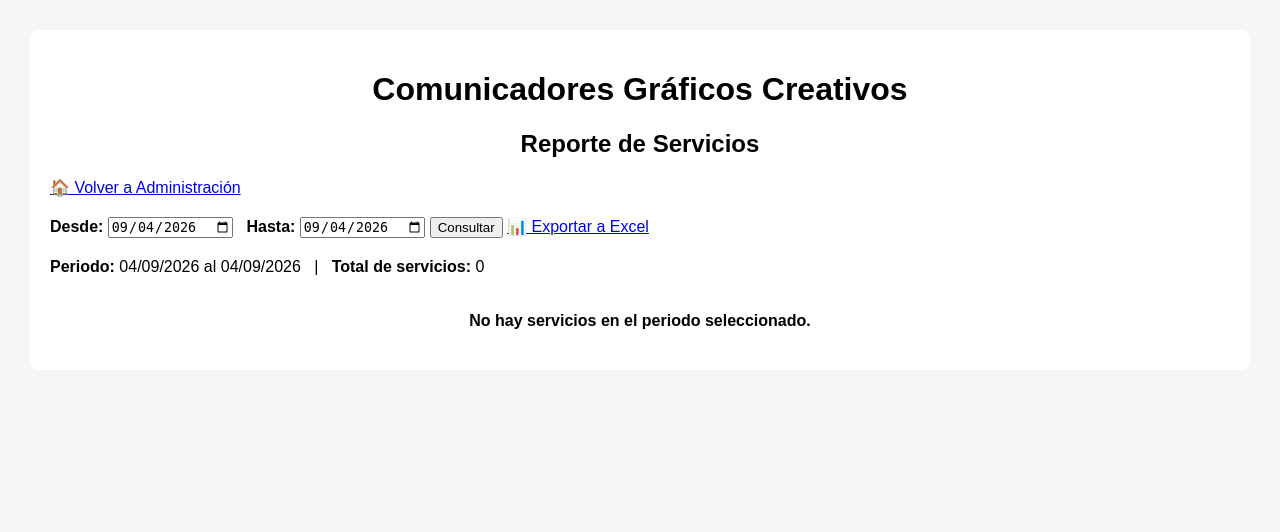
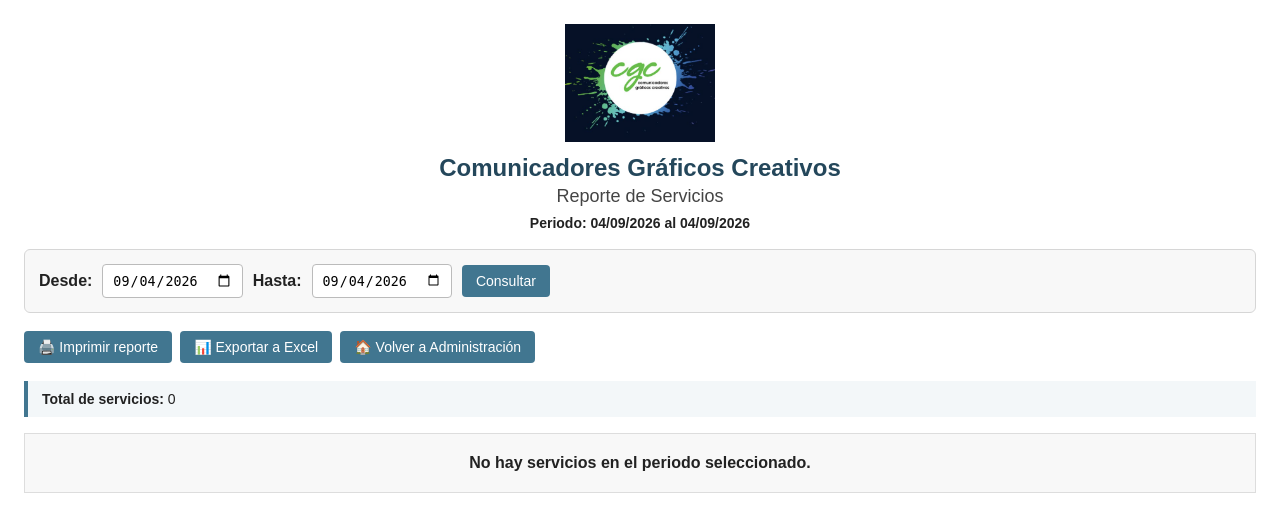
Before and after one commit to jenarod44-ship-it/publicerias_cgc, a Django app: page /reportes/servicios/ in a window 1280 px wide. Shown: the top 532 px of the page. Run offline with Django 5.2, Linux system fonts and the light colour scheme; the visitor is signed in with stand-in values (Sample User, id 1); data that the repository does not hold is empty.

Commit message:
Mejorar presentacion e impresion del reporte de servicios

```diff
--- a/core/templates/core/reporte_servicios.html
+++ b/core/templates/core/reporte_servicios.html
@@ -1,3 +1,5 @@
+{% load static %}
+
 <!DOCTYPE html>
 <html lang="es">
 <head>
@@ -5,42 +7,123 @@
     <title>Reporte de Servicios - Publicerias CGC</title>
 
     <style>
-        body {
-            font-family: Arial, sans-serif;
-            margin: 30px;
-            background: #f5f5f5;
+        * {
+            box-sizing: border-box;
         }
 
-        .contenedor {
-            background: white;
-            padding: 20px;
-            border-radius: 8px;
+        body {
+            font-family: Arial, Helvetica, sans-serif;
+            margin: 24px;
+            color: #222;
+            background: #fff;
         }
 
         .encabezado {
             text-align: center;
-            margin-bottom: 20px;
+            margin-bottom: 18px;
         }
 
-        .filtros {
-            margin: 20px 0;
+        .encabezado img {
+            width: 150px;
+            height: auto;
+            margin-bottom: 8px;
+        }
+
+        .encabezado h1 {
+            margin: 0;
+            font-size: 24px;
+            color: #24475b;
+        }
+
+        .encabezado h2 {
+            margin: 4px 0 0 0;
+            font-size: 18px;
+            font-weight: normal;
+            color: #444;
+        }
+
+        .periodo {
+            margin-top: 8px;
+            font-size: 14px;
+            font-weight: bold;
+        }
+
+        .barra-consulta {
+            display: flex;
+            flex-wrap: wrap;
+            align-items: center;
+            gap: 10px;
+            margin: 18px 0;
+            padding: 14px;
+            border: 1px solid #d6d6d6;
+            border-radius: 6px;
+            background: #f8f8f8;
+        }
+
+        .barra-consulta label {
+            font-weight: bold;
+        }
+
+        .barra-consulta input {
+            padding: 7px 9px;
+            border: 1px solid #bbb;
+            border-radius: 4px;
+        }
+
+        .acciones {
+            display: flex;
+            flex-wrap: wrap;
+            gap: 8px;
+            margin-bottom: 18px;
+        }
+
+        .boton {
+            display: inline-block;
+            padding: 8px 14px;
+            border: none;
+            border-radius: 4px;
+            background: #417690;
+            color: white;
+            text-decoration: none;
+            cursor: pointer;
+            font-size: 14px;
+        }
+
+        .boton:hover {
+            background: #31596d;
+        }
+
+        .resumen {
+            margin: 10px 0 16px 0;
+            padding: 10px 14px;
+            border-left: 4px solid #417690;
+            background: #f3f7f9;
+            font-size: 14px;
         }
 
         table {
             width: 100%;
             border-collapse: collapse;
-            font-size: 13px;
+            table-layout: auto;
         }
 
         th,
         td {
-            border: 1px solid #ddd;
-            padding: 7px;
+            border: 1px solid #bdbdbd;
+            padding: 6px 5px;
             vertical-align: top;
+            font-size: 12px;
         }
 
         th {
-            background: #eeeeee;
+            background: #417690;
+            color: white;
+            text-align: center;
+            font-weight: bold;
+        }
+
+        tbody tr:nth-child(even) {
+            background: #f7f7f7;
         }
 
         .centro {
@@ -51,29 +134,104 @@
             padding: 20px;
             text-align: center;
             font-weight: bold;
+            border: 1px solid #ddd;
+            background: #f8f8f8;
+        }
+
+        @page {
+            size: letter landscape;
+            margin: 8mm;
+        }
+
+        @media print {
+            .no-imprimir {
+                display: none !important;
+            }
+
+            body {
+                margin: 0;
+            }
+
+            .encabezado {
+                margin-bottom: 10px;
+            }
+
+            .encabezado img {
+                width: 105px;
+            }
+
+            .encabezado h1 {
+                font-size: 18px;
+            }
+
+            .encabezado h2 {
+                font-size: 14px;
+            }
+
+            .periodo {
+                font-size: 10px;
+            }
+
+            .resumen {
+                margin: 6px 0 10px 0;
+                padding: 6px 8px;
+                font-size: 10px;
+            }
+
+            table {
+                width: 100%;
+                table-layout: auto;
+            }
+
+            th,
+            td {
+                padding: 3px 3px;
+                font-size: 8px;
+            }
+
+            thead {
+                display: table-header-group;
+            }
+
+            tr {
+                break-inside: avoid;
+                page-break-inside: avoid;
+            }
         }
     </style>
 </head>
 
 <body>
 
-<div class="contenedor">
+    <div class="encabezado">
 
-    <div class="encabezado">
-        <h1>Comunicadores Gráficos Creativos</h1>
-        <h2>Reporte de Servicios</h2>
+        <img
+            src="{% static 'core/img/logo_cgc.png' %}"
+            alt="Comunicadores Gráficos Creativos"
+        >
+
+        <h1>
+            Comunicadores Gráficos Creativos
+        </h1>
+
+        <h2>
+            Reporte de Servicios
+        </h2>
+
+        <div class="periodo">
+            Periodo:
+            {{ fecha_desde|date:"d/m/Y" }}
+            al
+            {{ fecha_hasta|date:"d/m/Y" }}
+        </div>
+
     </div>
 
-    <p>
-        <a href="{% url 'admin:index' %}">
-            🏠 Volver a Administración
-        </a>
-    </p>
 
-    <form method="get" class="filtros">
+    <form method="get" class="barra-consulta no-imprimir">
 
         <label for="desde">
-            <strong>Desde:</strong>
+            Desde:
         </label>
 
         <input
@@ -83,10 +241,8 @@
             value="{{ fecha_desde|date:'Y-m-d' }}"
         >
 
-        &nbsp;
-
         <label for="hasta">
-            <strong>Hasta:</strong>
+            Hasta:
         </label>
 
         <input
@@ -96,33 +252,52 @@
             value="{{ fecha_hasta|date:'Y-m-d' }}"
         >
 
-        <button type="submit">
+        <button
+            type="submit"
+            class="boton"
+        >
             Consultar
+        </button>
+
+    </form>
+
+
+    <div class="acciones no-imprimir">
+
+        <button
+            class="boton"
+            onclick="window.print()"
+        >
+            🖨️ Imprimir reporte
         </button>
 
         <a
             href="{% url 'core:exportar_reporte_servicios_excel' %}?desde={{ fecha_desde|date:'Y-m-d' }}&hasta={{ fecha_hasta|date:'Y-m-d' }}"
+            class="boton"
         >
             📊 Exportar a Excel
         </a>
 
-    </form>
+        <a
+            href="{% url 'admin:index' %}"
+            class="boton"
+        >
+            🏠 Volver a Administración
+        </a>
 
-    <p>
-        <strong>Periodo:</strong>
-        {{ fecha_desde|date:"d/m/Y" }}
-        al
-        {{ fecha_hasta|date:"d/m/Y" }}
+    </div>
 
-        &nbsp; | &nbsp;
 
+    <div class="resumen">
         <strong>Total de servicios:</strong>
         {{ total_servicios }}
-    </p>
+    </div>
+
 
     {% if servicios %}
 
         <table>
+
             <thead>
                 <tr>
                     <th>Fecha</th>
@@ -200,6 +375,7 @@
                 {% endfor %}
 
             </tbody>
+
         </table>
 
     {% else %}
@@ -210,7 +386,5 @@
 
     {% endif %}
 
-</div>
-
 </body>
 </html>
--- a/core/views.py
+++ b/core/views.py
@@ -870,17 +870,28 @@ def exportar_reporte_servicios_excel(request):
 
         fila += 1
 
-    hoja.cell(
+    hoja.merge_cells(
+        start_row=fila + 1,
+        start_column=7,
+        end_row=fila + 1,
+        end_column=8,
+    )
+
+    celda_total_texto = hoja.cell(
         fila + 1,
-        8,
+        7,
         "TOTAL SERVICIOS:",
-    ).font = Font(bold=True)
+    )
+    celda_total_texto.font = Font(bold=True)
+    celda_total_texto.alignment = Alignment(horizontal="right")
 
-    hoja.cell(
+    celda_total_numero = hoja.cell(
         fila + 1,
         9,
         datos["total_servicios"],
-    ).font = Font(bold=True)
+    )
+    celda_total_numero.font = Font(bold=True)
+    celda_total_numero.alignment = Alignment(horizontal="center")
 
     anchos = {
         "A": 13,
@@ -899,6 +910,22 @@ def exportar_reporte_servicios_excel(request):
 
     hoja.freeze_panes = "A6"
     hoja.auto_filter.ref = f"A5:I{fila - 1}"
+
+    # Configuración de impresión
+    hoja.page_setup.orientation = "landscape"
+    hoja.page_setup.paperSize = hoja.PAPERSIZE_LETTER
+
+    hoja.sheet_properties.pageSetUpPr.fitToPage = True
+    hoja.page_setup.fitToWidth = 1
+    hoja.page_setup.fitToHeight = 0
+
+    hoja.page_margins.left = 0.25
+    hoja.page_margins.right = 0.25
+    hoja.page_margins.top = 0.40
+    hoja.page_margins.bottom = 0.40
+
+    hoja.print_area = f"A1:I{fila + 1}"
+    hoja.print_options.horizontalCentered = True
 
     nombre_archivo = (
         f"reporte_servicios_"
```
